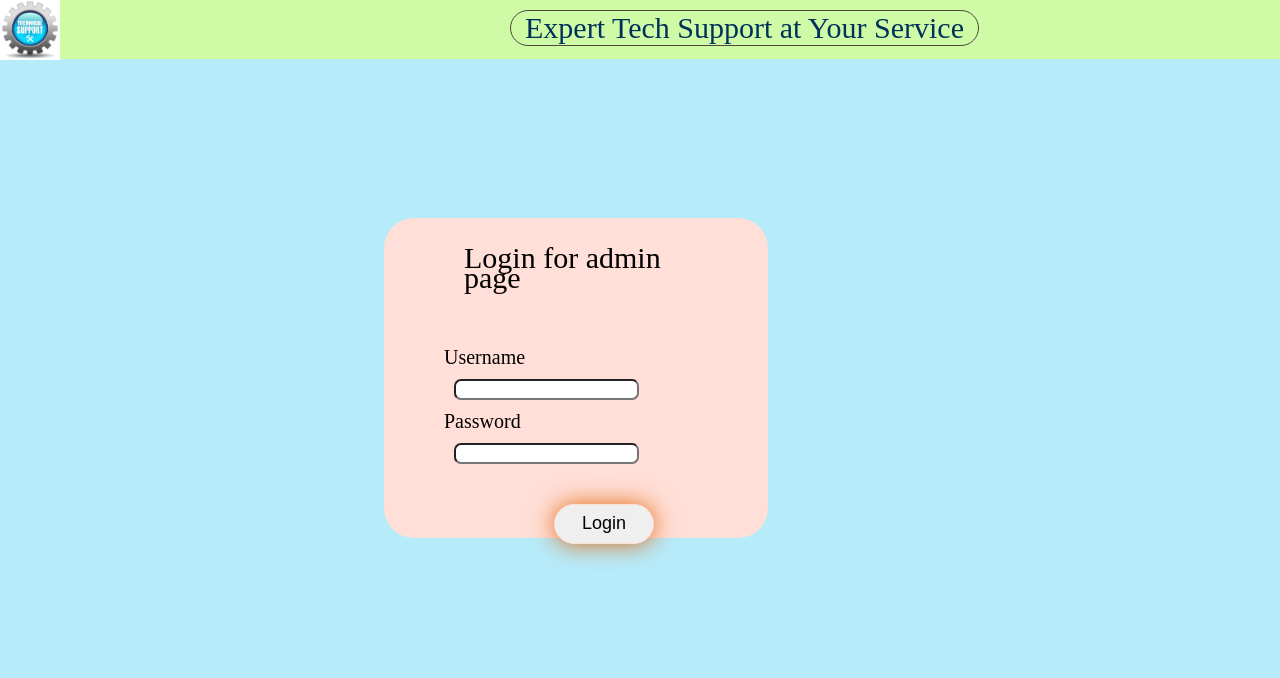
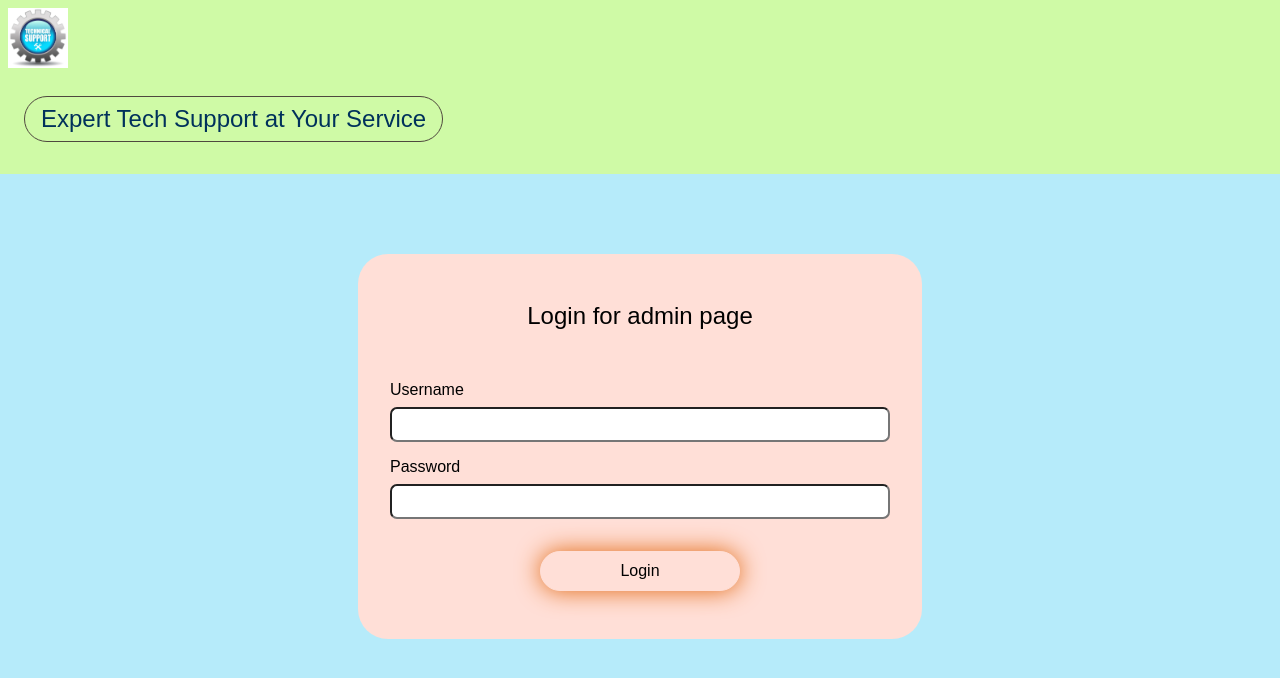
Before and after one commit to Lakshya-kesarwani/Issue-Tracker, a Flask app: page /admin in a window 1280 px wide. Shown: the top 678 px of the page. Run offline with Flask 3, Linux system fonts and the light colour scheme.

Commit message:
Update admin.css

```diff
--- a/static/admin.css
+++ b/static/admin.css
@@ -1,100 +1,135 @@
-body{
+body {
     background: #b6ebfa;
-    margin: 0px;
+    margin: 0;
+    font-family: Arial, sans-serif;
 }
-#navbar-details{
-    display: inline;
-    margin: auto 0;
-    margin: 0px 400px 0px 400px;
 
+#navbar-details {
+    display: flex;
+    justify-content: center;
+    align-items: center;
+    width: 100%;
+    max-width: 1200px;
+    margin: 0 auto;
 }
-img{
+
+img {
     height: 60px;
     width: 60px;
-    padding-top: 0px;
-    padding-left: 0px;
-;
+    padding: 0;
 }
-a{
+
+a {
     text-decoration: none;
 }
-#nav-text{
+
+#nav-text {
     text-align: center;
-    position: absolute;
-    top: 10px;
-    font-size: 30px;
-    padding-left: 14px;
-    padding-right: 14px;
-
-    margin: 0 0 0 450px;
+    font-size: 1.5rem;
+    padding: 0.5rem 1rem;
+    margin-left: 1rem;
     color: rgb(0, 49, 91);
-    display: inline;
     border-radius: 30px;
-
     border: 0.5px solid rgb(79, 72, 62);
 }
-nav{
-    padding: 0px 20px 4px  0px;
-    /* border-bottom: 1px solid rgb(0, 0, 0); */
-    position: absolute;
+
+nav {
+    padding: 0.5rem;
     width: 100%;
-    display: inline-block;
     background: #cffaa6;
-    height:55px;
+    height: auto;
+    display: flex;
+    justify-content: space-between;
+    align-items: center;
 }
 
-#main-body{
-    position: absolute;
-    width:30%;
-    height: 40%;
-   border-radius: 30px;
-    margin-top: 17%;
-    margin-left: 30%;
-    margin-right: 25%;
+#main-body {
+    width: 90%;
+    max-width: 500px;
+    margin: 5rem auto;
     background-color: #ffdfd7;
+    border-radius: 30px;
+    padding: 2rem;
+}
 
+#admin-detail {
+    margin: 1rem 0;
 }
-#admin-detail{
-    margin: 60px;
-    margin-top: 30px;
-    margin-bottom: 30px;
+
+label {
+    font-size: 1rem;
+    display: block;
+    margin-bottom: 0.5rem;
 }
-label{
-    font-size: 20px;
+
+input {
+    border-radius: 7px;
+    margin-bottom: 1rem;
+    width: 100%;
+    padding: 0.5rem;
+    box-sizing: border-box;
 }
-input{
-    border-radius: 7px;
-    margin: 10px;
 
-}
-button{
-    width: 100px;
+button {
+    width: 100%;
+    max-width: 200px;
     height: 40px;
     border-radius: 30px;
-    border-style: groove;
     border: 1px solid #ffdfd7;
-    background: ffdfd7;
-    font-size: 18px;
+    background: #ffdfd7;
+    font-size: 1rem;
+    margin: 1rem auto;
+    display: block;
+    box-shadow: 0px 0px 25px #e26912;
+}
 
-margin: 50px;
-margin-top: 0px;
-margin-left:170px;
-box-shadow: 0px 0px 25px #e26912;
-
-/* box-shadow: 0px 0px 15px #6FDCE3; */
-}
-button:hover{
+button:hover {
     background: #ffbebc;
     box-shadow: 0px 0px 15px #cffaa6;
     border-color: #ffbebc;
     color: rgb(0, 49, 91);
-    a{
-        color: rgb(0, 49, 91);
+}
+
+button:hover a {
+    color: rgb(0, 49, 91);
+}
+
+div > p {
+    margin: 1rem;
+    font-size: 1.5rem;
+    line-height: 1.2;
+    text-align: center;
+}
+
+@media (max-width: 768px) {
+    #nav-text {
+        font-size: 1.2rem;
+    }
+
+    #main-body {
+        width: 95%;
+        margin-top: 4rem;
+    }
+
+    div > p {
+        font-size: 1.2rem;
     }
 }
-div>p{
-    margin: 30px 80px 10px 80px ;
-    font-size: 30px;
-    line-height :20px;
 
+@media (max-width: 480px) {
+    nav {
+        flex-direction: column;
+    }
+
+    #nav-text {
+        margin: 0.5rem 0;
+    }
+
+    #main-body {
+        margin-top: 6rem;
+    }
+
+    button {
+        max-width: 150px;
+    }
 }
```
